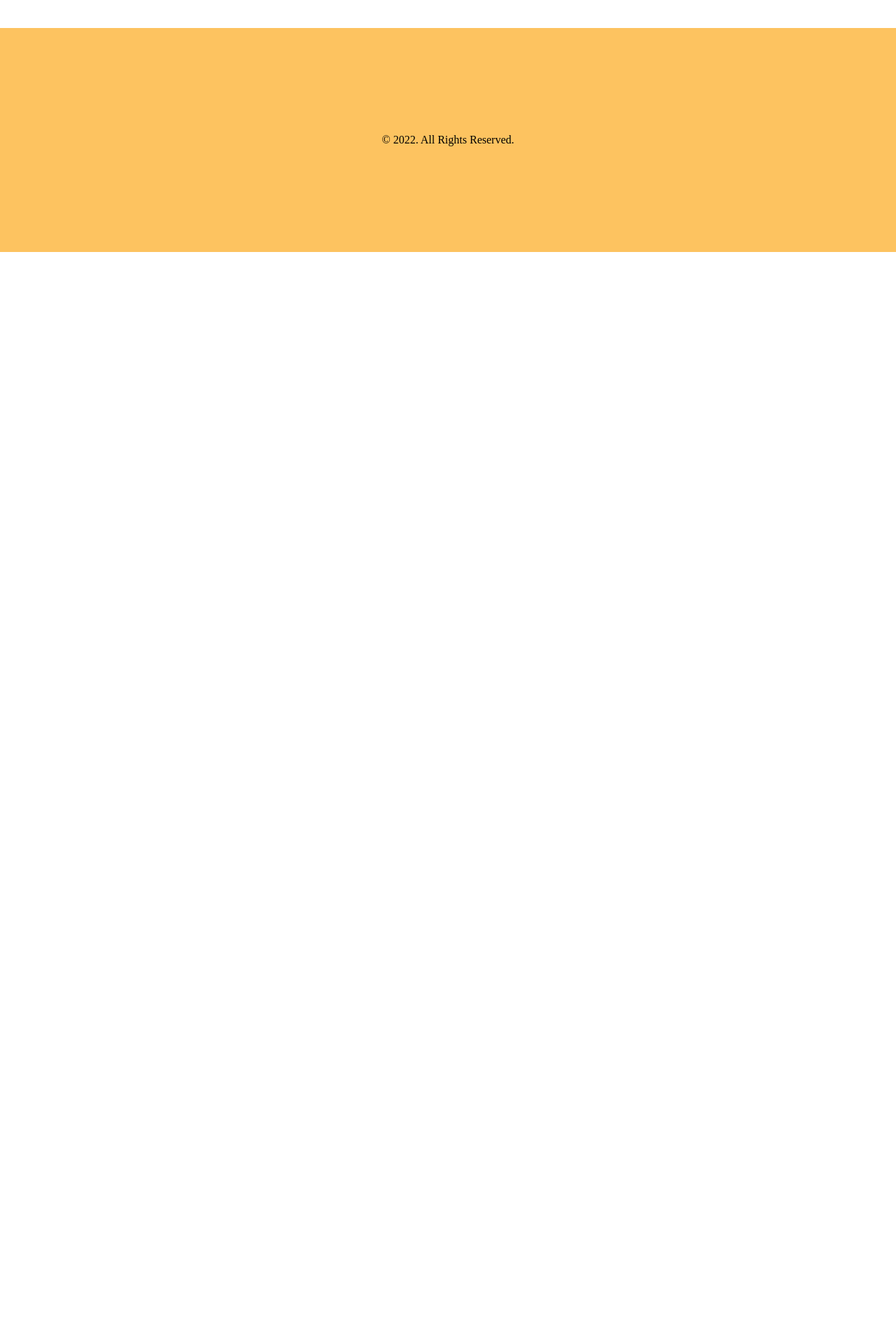
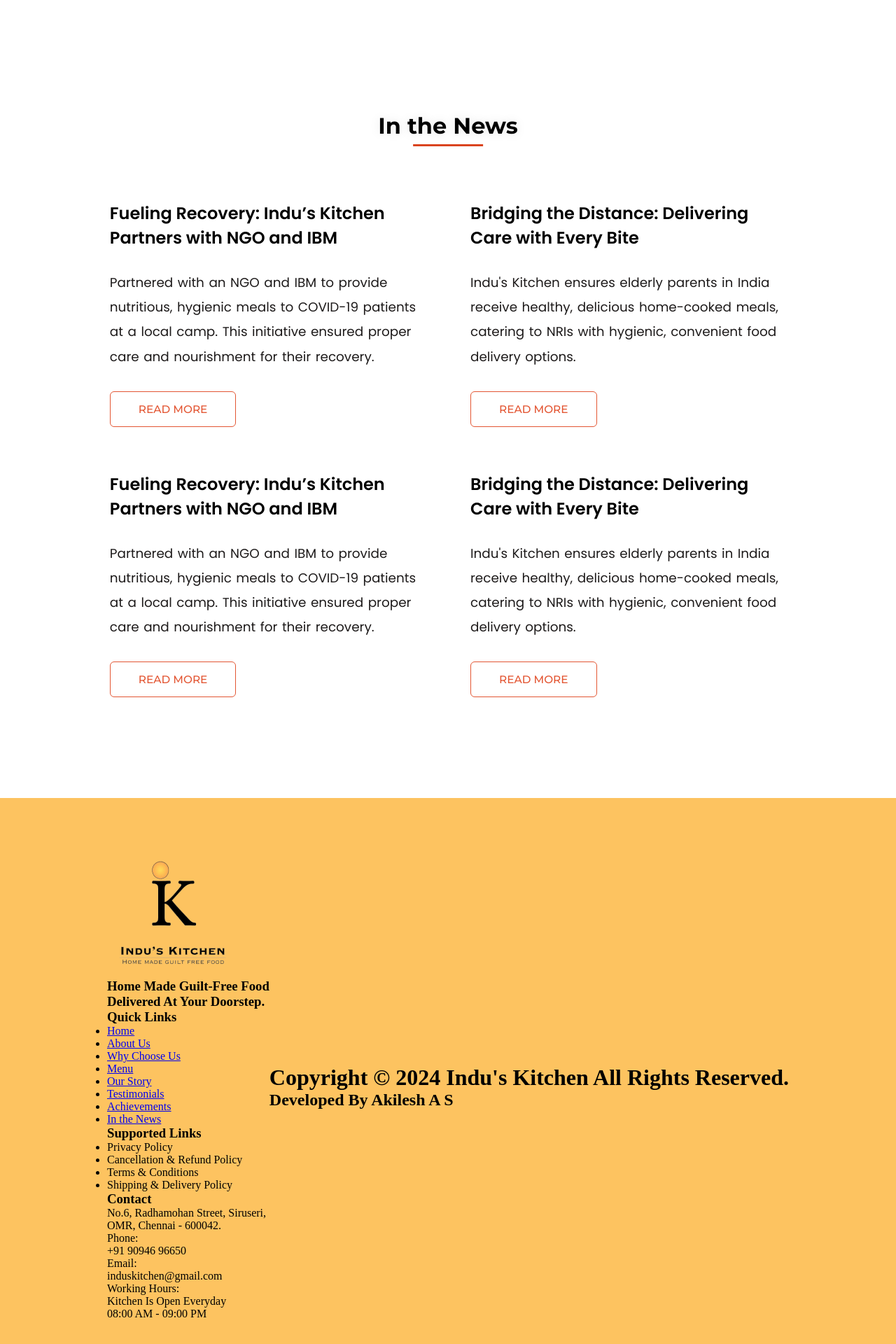
Before and after one commit to akileshas/Indus_Kitchen, a React (Vite) app: page / in a window 1280 px wide. Shown: the part 1582-3502 px from the top of the page at 70% size. Before the commit the page ends 1942 px from the top, so only its background shows below. Built offline with nearby package versions, Linux system fonts and the light colour scheme; a web font is replaced by a local one.

Commit message:
Completed the news component!

```diff
--- a/Frontend/App.tsx
+++ b/Frontend/App.tsx
@@ -1,6 +1,8 @@
+import React from 'react'
 import Navbar from './Components/navbar/navbar'
 import Home from './Components/home/home'
 import About from './Components/about/about'
+import News from './Components/news/news'
 import Footer from './Components/footer/footer'
 import SmallScreen from './Components/small-screen/small-screen'
 import './App.css'
@@ -13,6 +15,7 @@
         <Home />
         <About />
 
+        <News />
         <Footer />
         <SmallScreen />
       </div>
--- a/Frontend/Components/footer/footer.css
+++ b/Frontend/Components/footer/footer.css
@@ -1,11 +1,11 @@
 #footer{
     background-color: #FDC360;
-    height: 8vh;
+    height: 100%;
     width: 100%;
     display: flex;
     justify-content: center;
     align-items: center;
-    padding: 10rem;
+    padding: 5rem;
 }
 
 @media screen and (max-width:350px) {
--- a/Frontend/Components/footer/footer.tsx
+++ b/Frontend/Components/footer/footer.tsx
@@ -1,11 +1,89 @@
 import React from "react";
 import './footer.css';
+import FooterLogo from "../../Images/footer-logo.png";
 
 const Footer = () => {
     return (
-        <div id="footer">
-            <p>© 2022. All Rights Reserved.</p>
-        </div>
+        <footer id="footer">
+            <div className="flex-container">
+                <div className="media-section">
+                    <div className="img-cont">
+                        <img src={FooterLogo} alt="Footer Logo" />
+                    </div>
+                    <div className="text-cont">
+                        <h3>Home Made Guilt-Free Food</h3>
+                        <h3>Delivered At Your Doorstep.</h3>
+                    </div>
+                    <div className="social-cont">
+                        <div className="facebook">
+
+                        </div>
+                        <div className="x">
+
+                        </div>
+                        <div className="youtube">
+
+                        </div>
+                    </div>
+                </div>
+                <div className="quick-link-section">
+                    <h3 className="title">Quick Links</h3>
+                    <div className="quick-link-cont">
+                        <div className="sec-1 in-sec">
+                            <ul>
+                                <li><a href="#home">Home</a></li>
+                                <li><a href="#about-us">About Us</a></li>
+                                <li><a href="#why-choose-us">Why Choose Us</a></li>
+                                <li><a href="#menu">Menu</a></li>
+                            </ul>
+                        </div>
+                        <div className="sec-2 in-sec">
+                            <ul>
+                                <li><a href="#our-story">Our Story</a></li>
+                                <li><a href="#testimonials">Testimonials</a></li>
+                                <li><a href="#achievements">Achievements</a></li>
+                                <li><a href="#news">In the News</a></li>
+                            </ul>
+                        </div>
+                    </div>
+                </div>
+                <div className="supported-link-section">
+                    <h3 className="title">Supported Links</h3>
+                    <ul>
+                        <li><p>Privacy Policy</p></li>
+                        <li><p>Cancellation & Refund Policy</p></li>
+                        <li><p>Terms & Conditions</p></li>
+                        <li><p>Shipping & Delivery Policy</p></li>
+                    </ul>
+                </div>
+                <div className="contact-section">
+                    <h3 className="title">Contact</h3>
+                    <div className="contact-cont">
+                        <div className="address">
+                            <p>No.6, Radhamohan Street, Siruseri,</p>
+                            <p>OMR, Chennai - 600042.</p>
+                    </div>
+                    <div className="phone">
+                        <p>Phone:</p>
+                        <p>+91 90946 96650</p>
+                    </div>
+                    <div className="email">
+                        <p>Email:</p>
+                        <p>induskitchen@gmail.com</p>
+                    </div>
+                    <div className="hours">
+                        <p>Working Hours:</p>
+                        <p>Kitchen Is Open Everyday</p>
+                        <p>08:00 AM - 09:00 PM</p>
+                    </div>
+                    </div>
+                </div>
+            </div>
+            <div className="copyrights-container">
+                <h1>Copyright &copy; 2024 Indu's Kitchen All Rights Reserved.</h1>
+                <h2>Developed By Akilesh A S</h2>
+            </div>
+        </footer>
     );
 };
 
--- /dev/null
+++ b/Frontend/Components/news/news.css
@@ -0,0 +1,185 @@
+#news {
+    background-color: #ffffff;
+    height: 100%;
+    width: 100%;
+    padding: 5rem 0 8rem 0;
+    display: flex;
+    flex-direction: column;
+    align-items: center;
+    justify-content: center;
+    gap: 2rem;
+}
+
+.title-news{
+    font-family: "Montserrat", sans-serif;
+    font-weight: 700;
+    font-size: 1rem;
+    color: #000000;
+    text-shadow: 0px 0px 15px rgba(0, 0, 0, 0.1);
+    text-align: center;
+    margin: 40px 0 40px 0;
+    padding: 0;
+    position: relative;
+    width: fit-content;
+}
+
+.title-news::after {
+    content: "";
+    position: absolute;
+    bottom: -10px;
+    left: 50%;
+    transform: translateX(-50%);
+    width: 50%;
+    height: 3px;
+    background-color: #da441f;
+}
+
+.news-container {
+    display: grid;
+    grid-template-columns: minmax(300px, 800px) minmax(300px, 800px);
+    justify-content: center;
+    align-items: start;
+    width: 80%;
+    column-gap: 2rem;
+    row-gap: 2rem;
+}
+
+.news-card {
+    display: flex;
+    flex-direction: column;
+    align-items: center;
+    text-align: center;
+    padding: 1rem;
+}
+
+.news-title {
+    font-family: "Poppins", sans-serif;
+    font-size: 1.8rem;
+    text-align: left;
+    font-weight: 600;
+    color: #000000;
+    margin-bottom: 2.5rem;
+}
+
+.news-description {
+    font-family: "Poppins", sans-serif;
+    text-align: left;
+    font-size: 1.25rem;
+    font-weight: 400;
+    color: #1d1a1a;
+    margin-bottom: 2.5rem;
+    line-height: 2.2rem;
+    word-spacing: 0.1rem;
+}
+
+.news-button {
+    z-index: 2;
+    background-color: #ffffff;
+    border: 1px solid #e35633;
+    border-radius: 6px;
+    padding: 15px 40px;
+    text-align: center;
+    cursor: pointer;
+    transition: 0.3s ease-in-out;
+    align-self: flex-start;
+
+}
+
+.news-button a {
+    font-family: "Montserrat", sans-serif;
+    font-weight: 500;
+    font-size: 0.96rem;
+    text-transform: uppercase;
+    cursor: pointer;
+    transition: 0.3s ease-in-out;
+    color: #e35633;
+    text-decoration: none;
+}
+
+.news-button:hover {
+    background-color: #e35633;
+    box-shadow: 0px 0px 15px rgba(0, 0, 0, 0.001);
+    transition: 0.3s ease-in-out;
+}
+
+.news-button:hover a {
+    color: #ffffff;
+    transition: 0.3s ease-in-out;
+}
+
+@media screen and (max-width: 1300px) {
+
+    #news {
+        padding-left: 1rem;
+        padding-right: 1rem;
+    }
+
+}
+
+@media screen and (max-width: 1010px) {
+
+    #news {
+        padding: 4rem 3rem 10rem 3rem;
+    }
+
+    .news-container {
+        grid-template-columns: minmax(330px, 700px);
+        width: 100%;
+        column-gap: 0;
+    }
+}
+
+@media screen and (min-width: 1140px) and (max-width: 1500px) {
+    .news-title {
+        font-size: 1.5rem;
+        margin-bottom: 1.8rem;
+    }
+
+    .news-description {
+        font-size: 1.15rem;
+        margin-bottom: 2rem;
+    }
+}
+
+@media screen and (min-width: 500px) and (max-width: 610px) {
+    .news-title {
+        font-size: 1.4rem;
+        margin-bottom: 1.5rem;
+    }
+
+    .news-description {
+        font-size: 1.1rem;
+        margin-bottom: 1.5rem;
+    }
+
+}
+
+@media screen and (max-width: 500px) {
+    .news-title {
+        font-size: 1.2rem;
+        margin-bottom: 1.3rem;
+    }
+
+    .news-description {
+        font-size: 1rem;
+        margin-bottom: 1.5rem;
+    }
+}
+
+@media screen and (min-width: 1010px) and (max-width: 1140px) {
+    .news-title {
+        font-size: 1.3rem;
+        margin-bottom: 1.5rem;
+    }
+
+    .news-description {
+        margin-bottom: 1.5rem;
+        font-size: 1.1rem;
+    }
+}
+
+@media screen and (max-width: 350px) {
+    #news {
+        display: none;
+    }
+}
--- /dev/null
+++ b/Frontend/Components/news/news.tsx
@@ -0,0 +1,23 @@
+import React from "react";
+import './news.css';
+import { news } from "../../Data/news-data";
+import NewsCard from "./newscard";
+
+const News: React.FC = () => {
+    return (
+        <div id="news">
+            <div className="title-news">
+                <h1>In the News</h1>
+            </div>
+            <div className="news-container">
+                {
+                    news.map((item, index) => (
+                        <NewsCard key={index} number={index} title={item.title} description={item.description} url={item.url} />
+                    ))
+                }
+            </div>
+        </div>
+    );
+};
+
+export default News;
--- /dev/null
+++ b/Frontend/Components/news/newscard.tsx
@@ -0,0 +1,24 @@
+import React from "react";
+
+interface NewsCardProps {
+    number: number;
+    title: string;
+    description: string;
+    url: string;
+}
+
+const NewsCard: React.FC<NewsCardProps> = ({ number, title, description, url }) => (
+    <div className={`news-card news-${number}`}>
+        <div className="news-title">
+            {title}
+        </div>
+        <div className="news-description">
+            {description}
+        </div>
+        <button className="news-button">
+            <a href={url}>Read More</a>
+        </button>
+    </div>
+);
+
+export default NewsCard;
--- /dev/null
+++ b/Frontend/Data/news-data.tsx
@@ -0,0 +1,30 @@
+import React from "react";
+
+export interface NewsItem {
+    title: string;
+    description: string;
+    url: string;
+}
+
+export const news: NewsItem[] = [
+    {
+        title: "Fueling Recovery: Indu’s Kitchen Partners with NGO and IBM",
+        description: "Partnered with an NGO and IBM to provide nutritious, hygienic meals to COVID-19 patients at a local camp. This initiative ensured proper care and nourishment for their recovery.",
+        url: ""
+    },
+    {
+        title: "Bridging the Distance: Delivering Care with Every Bite",
+        description: "Indu's Kitchen ensures elderly parents in India receive healthy, delicious home-cooked meals, catering to NRIs with hygienic, convenient food delivery options.",
+        url: ""
+    },
+    {
+        title: "Fueling Recovery: Indu’s Kitchen Partners with NGO and IBM",
+        description: "Partnered with an NGO and IBM to provide nutritious, hygienic meals to COVID-19 patients at a local camp. This initiative ensured proper care and nourishment for their recovery.",
+        url: ""
+    },
+    {
+        title: "Bridging the Distance: Delivering Care with Every Bite",
+        description: "Indu's Kitchen ensures elderly parents in India receive healthy, delicious home-cooked meals, catering to NRIs with hygienic, convenient food delivery options.",
+        url: ""
+    },
+];
```
